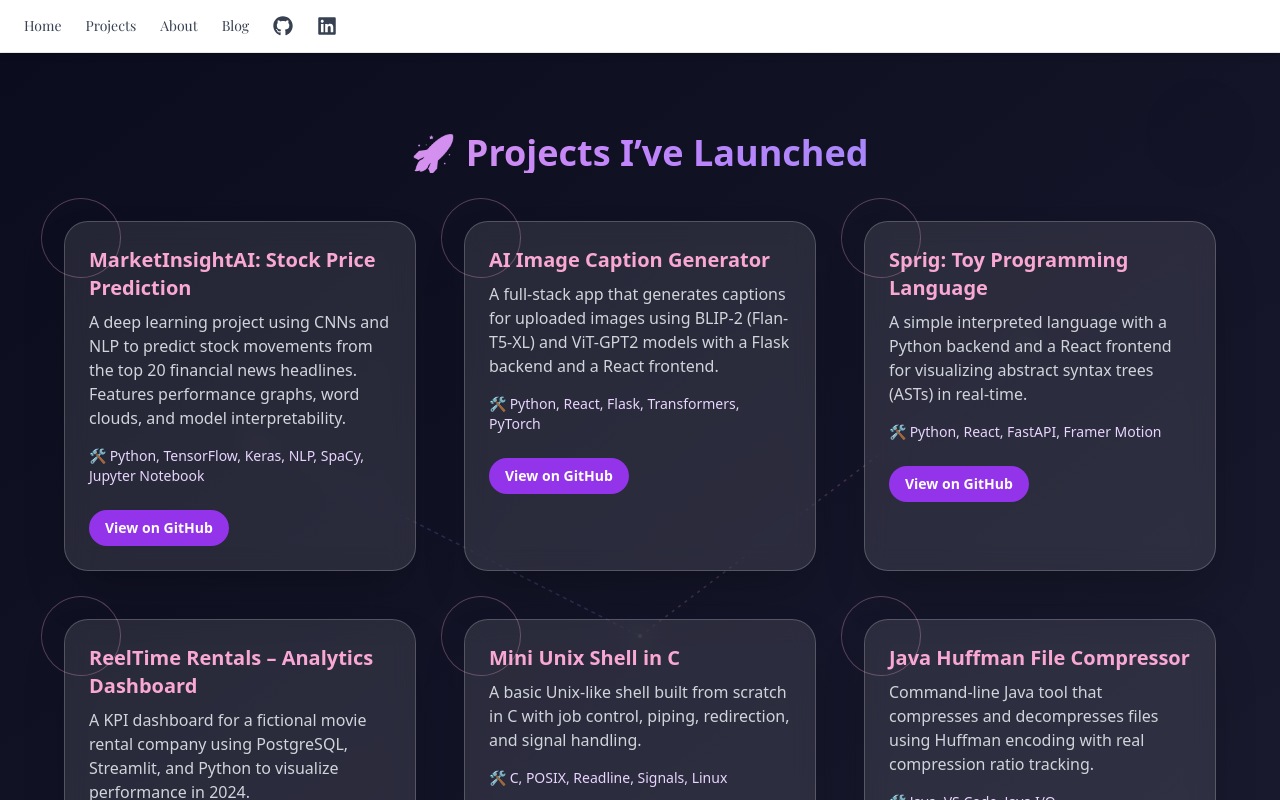
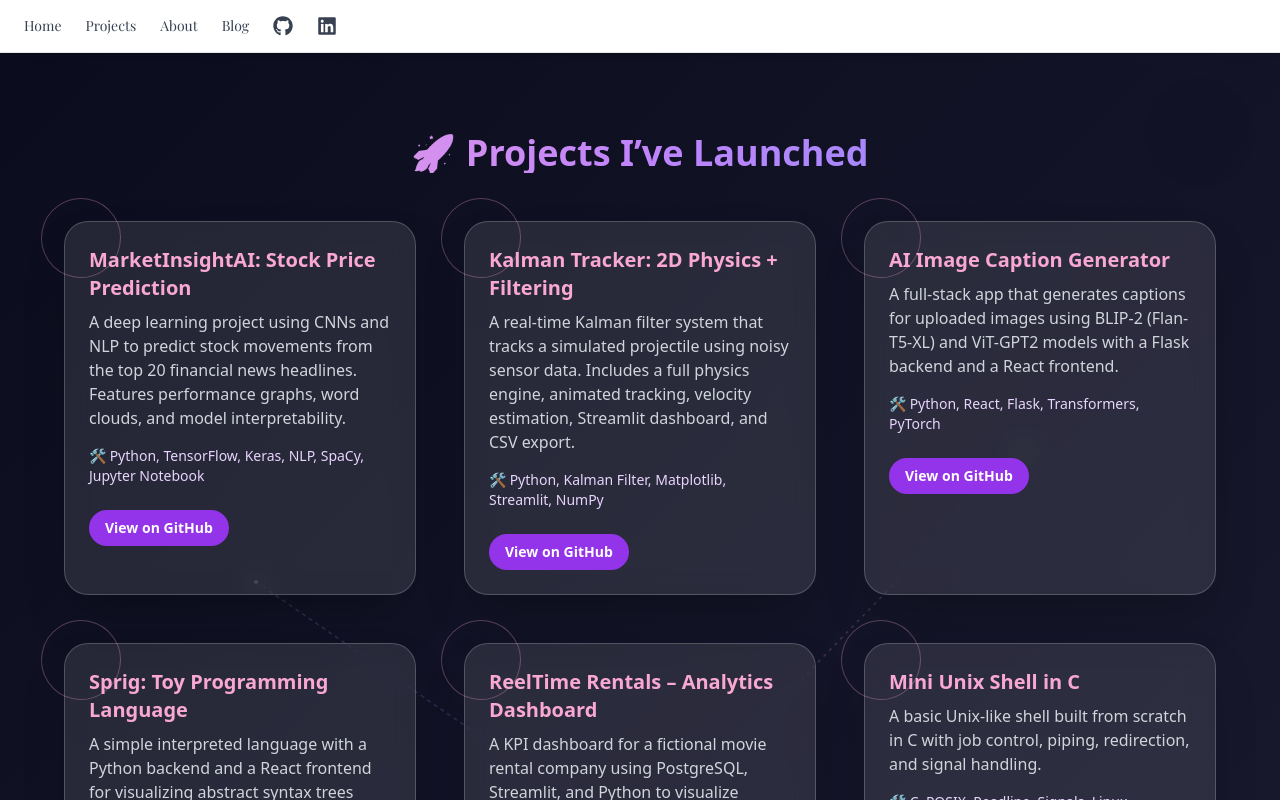
Before and after one commit to codebylexis/lexisierfeld-portfolio, a Next.js app: page /projects in a window 1280 px wide. Shown: the top 800 px of the page. Built offline with nearby package versions, Linux system fonts and the light colour scheme.

Commit message:
Updated projects page

```diff
--- a/app/projects/page.tsx
+++ b/app/projects/page.tsx
@@ -19,6 +19,13 @@ const projects: Project[] = [
       'A deep learning project using CNNs and NLP to predict stock movements from the top 20 financial news headlines. Features performance graphs, word clouds, and model interpretability.',
     tech: ['Python', 'TensorFlow', 'Keras', 'NLP', 'SpaCy', 'Jupyter Notebook'],
     link: 'https://github.com/codebylexis/stock-news-price-prediction',
+  },
+  {
+    title: 'Kalman Tracker: 2D Physics + Filtering',
+    description:
+      'A real-time Kalman filter system that tracks a simulated projectile using noisy sensor data. Includes a full physics engine, animated tracking, velocity estimation, Streamlit dashboard, and CSV export.',
+    tech: ['Python', 'Kalman Filter', 'Matplotlib', 'Streamlit', 'NumPy'],
+    link: 'https://github.com/codebylexis/kalman-tracker',
   },
   {
     title: 'AI Image Caption Generator',
```
